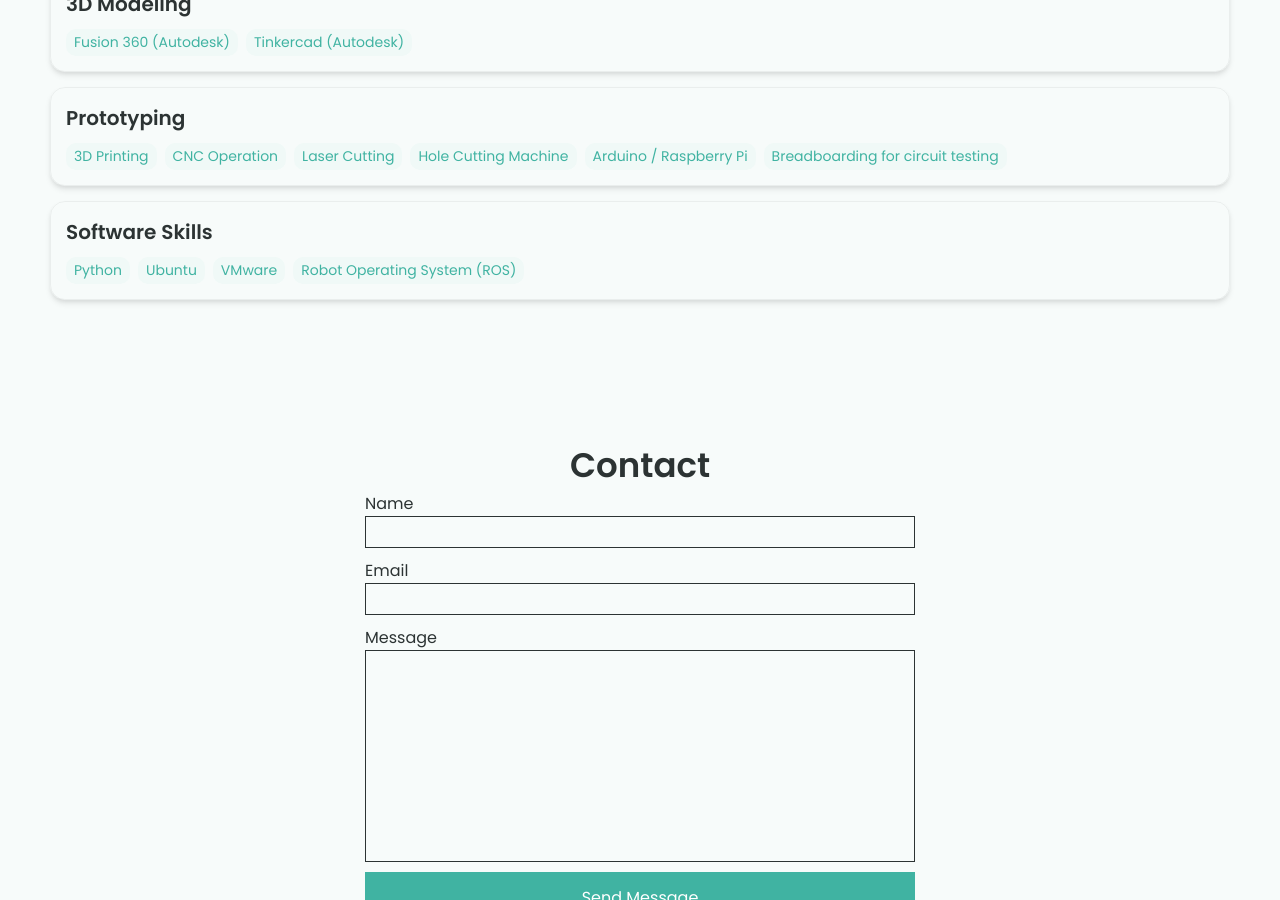
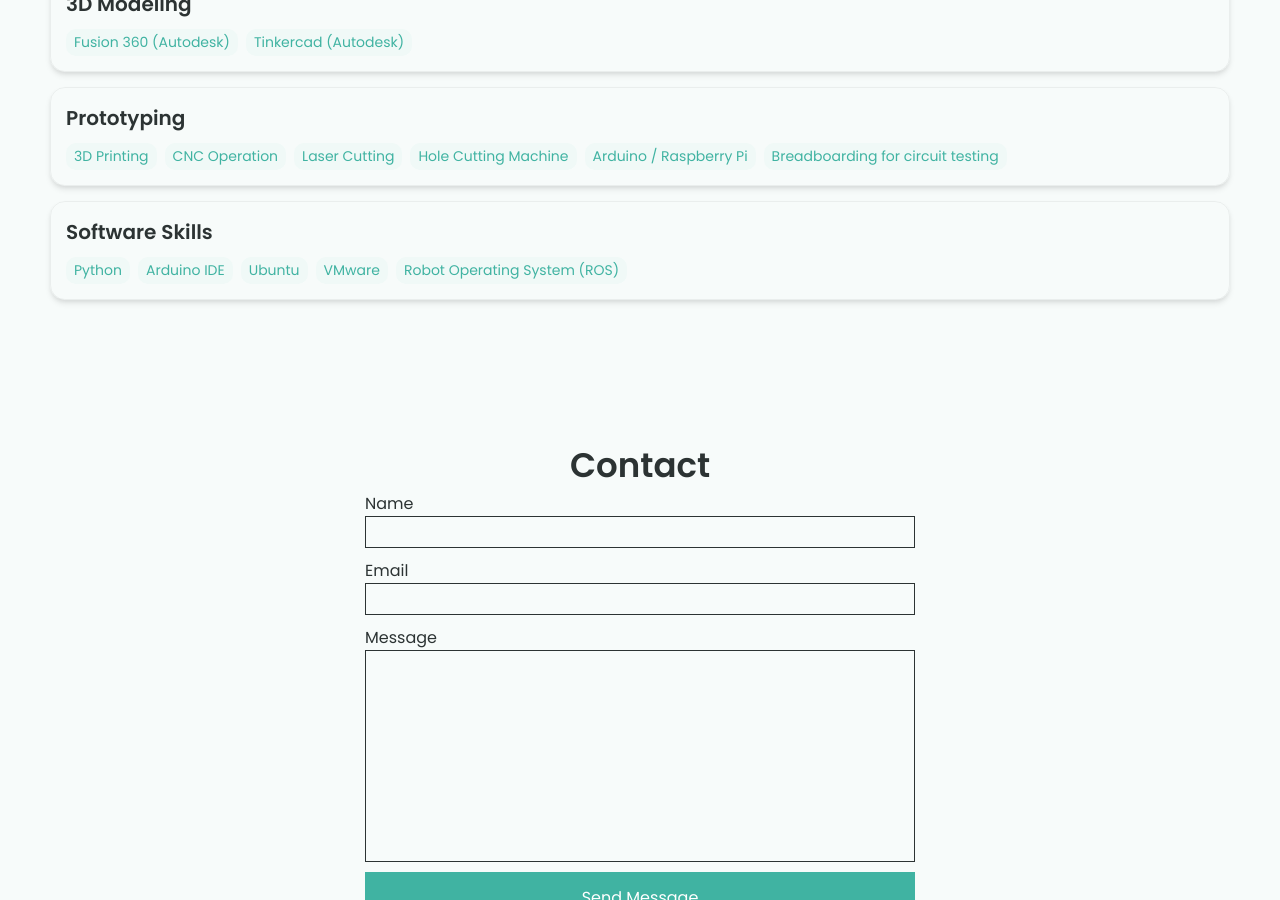
Before and after one commit to thaoton1910/thaoton1910.github.io, a Jekyll site: the page built from index.html, in a window 1280 px wide and 900 px high, scrolled down 1719 px. Built offline with Jekyll 4.4.1, drawn with Linux system fonts in a browser that asks for light colours.

Commit message:
Update _config.yml

```diff
--- a/_config.yml
+++ b/_config.yml
@@ -60,6 +60,7 @@ skills:
   - category: Software Skills
     tools:
     - Python
+    - Arduino IDE
     - Ubuntu
     - VMware
     - Robot Operating System (ROS)
```
